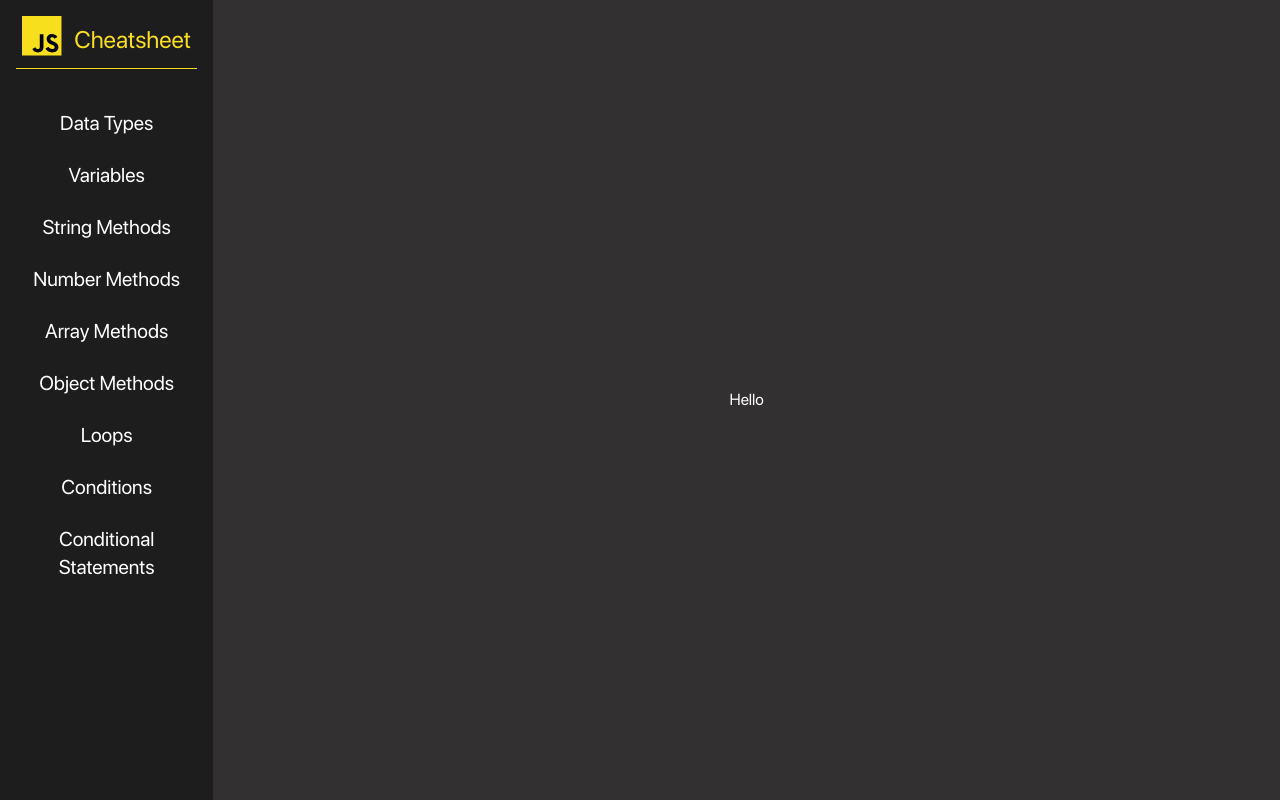
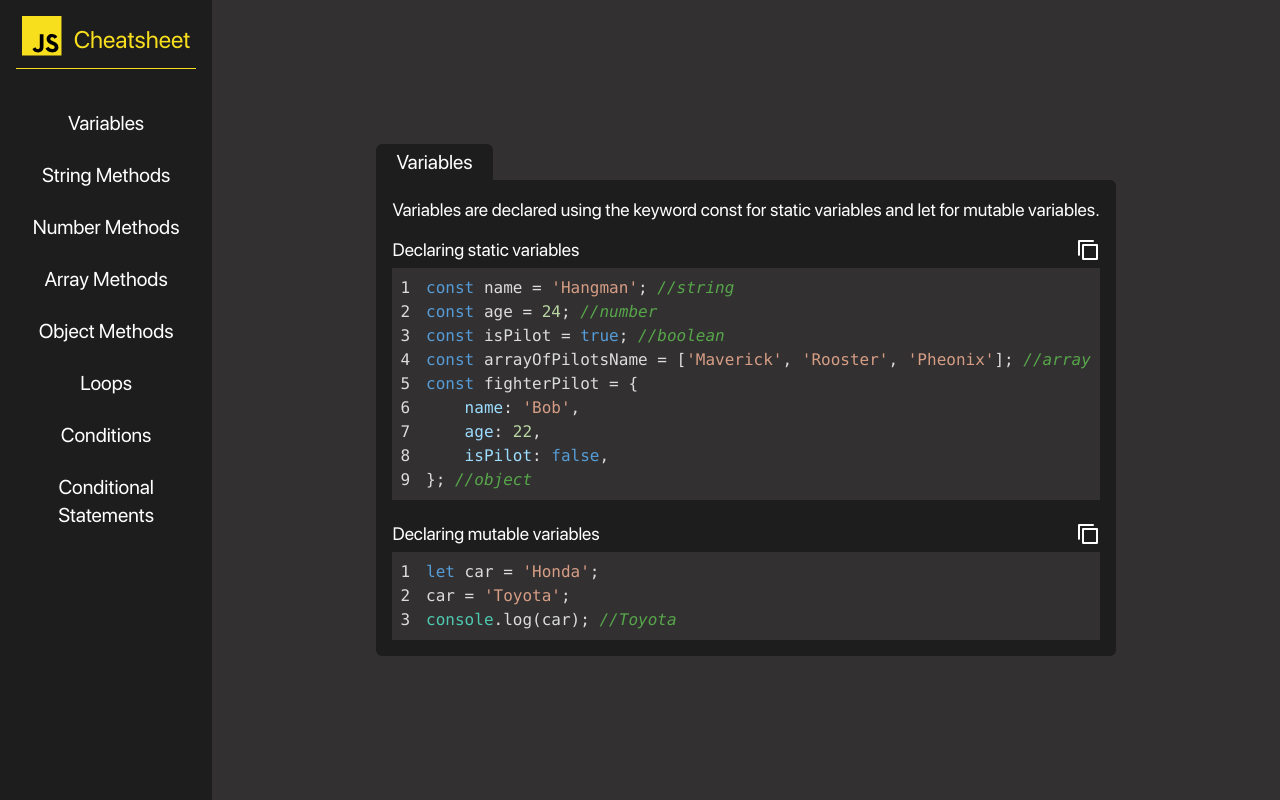
Before and after one commit to syhzrl/js-cheatsheet, a Next.js app: page / in a window 1280 px wide. Built offline with nearby package versions, Linux system fonts and the light colour scheme.

Commit message:
Created card component with syntax highlighting and code copy functionality

```diff
--- a/package.json
+++ b/package.json
@@ -13,13 +13,15 @@
     "next": "12.3.1",
     "postcss": "^8.4.19",
     "react": "18.2.0",
-    "react-dom": "18.2.0"
+    "react-dom": "18.2.0",
+    "react-syntax-highlighter": "^15.5.0"
   },
   "devDependencies": {
     "@svgr/webpack": "^6.5.1",
     "@types/node": "18.11.7",
     "@types/react": "18.0.24",
     "@types/react-dom": "18.0.8",
+    "@types/react-syntax-highlighter": "^15.5.5",
     "@typescript-eslint/eslint-plugin": "^5.41.0",
     "@typescript-eslint/parser": "^5.41.0",
     "eslint": "8.26.0",
--- /dev/null
+++ b/src/assets/contents/Variables.ts
@@ -0,0 +1,25 @@
+import { CardContent } from 'entity/Card';
+
+const staticVarCode = `const name = 'Hangman'; //string
+const age = 24; //number
+const isPilot = true; //boolean
+const arrayOfPilotsName = ['Maverick', 'Rooster', 'Pheonix']; //array
+const fighterPilot = {
+    name: 'Bob',
+    age: 22,
+    isPilot: false,
+}; //object`;
+
+const mutableVarCode = `let car = 'Honda';
+car = 'Toyota';
+console.log(car); //Toyota`;
+
+const variablesContent: CardContent[] = [{
+    text: 'Declaring static variables',
+    code: staticVarCode,
+}, {
+    text: 'Declaring mutable variables',
+    code: mutableVarCode,
+}];
+
+export default variablesContent;
--- /dev/null
+++ b/src/assets/contents/index.ts
@@ -0,0 +1,17 @@
+import { CardContent } from 'entity/Card';
+
+import variablesContent from './Variables';
+
+interface Content {
+    title: string;
+    desc: string;
+    content: CardContent[];
+}
+
+const contents: Content[] = [{
+    title: 'Variables',
+    desc: 'Variables are declared using the keyword const for static variables and let for mutable variables.',
+    content: variablesContent,
+}];
+
+export default contents;
--- /dev/null
+++ b/src/components/Card.tsx
@@ -0,0 +1,85 @@
+import React, { FunctionComponent } from 'react';
+import SyntaxHighlighter from 'react-syntax-highlighter';
+import { vs2015 } from 'react-syntax-highlighter/dist/cjs/styles/hljs';
+
+import CopyIcon from 'assets/icons/copy.svg';
+
+import { CardContent } from 'entity/Card';
+
+interface CardContentProps {
+    title: string;
+    code: string;
+}
+
+const CardContent: FunctionComponent<CardContentProps> = (props: CardContentProps) => {
+    const { title, code } = props;
+    return (
+        <div className='flex flex-col gap-1'>
+            <div className='w-full text-lg flex justify-between'>
+                <p>
+                    {title}
+                </p>
+
+                <button
+                    type='button'
+                    onClick={() => navigator.clipboard.writeText(code)}
+                >
+                    <CopyIcon />
+                </button>
+            </div>
+
+            <SyntaxHighlighter
+                language='typescript'
+                style={vs2015}
+                showLineNumbers
+                customStyle={{
+                    backgroundColor: '#323031',
+                    width: '100%',
+                    margin: 0,
+                    display: 'flex',
+                }}
+            >
+                {code}
+            </SyntaxHighlighter>
+        </div>
+    );
+};
+
+interface CardProps {
+    title: string;
+    desc: string;
+    content: CardContent[];
+}
+
+const Card: FunctionComponent<CardProps> = (props: CardProps) => {
+    const { title, desc, content } = props;
+
+    return (
+        <div className=''>
+            <div className='bg-bgSecondary rounded-t-md w-fit px-5 py-1 text-xl'>
+                {title}
+            </div>
+
+            <div className='bg-bgSecondary flex flex-col items-center rounded-b-md rounded-tr-md p-4 space-y-3'>
+                <div className='w-full text-lg'>
+                    {desc}
+                </div>
+
+                <div className='flex flex-col space-y-5 w-full'>
+                    {content.map(item => {
+                        const { text, code } = item;
+                        return (
+                            <CardContent
+                                key={text}
+                                title={text}
+                                code={code}
+                            />
+                        );
+                    })}
+                </div>
+            </div>
+        </div>
+    );
+};
+
+export default Card;
--- a/src/components/NavMenu.tsx
+++ b/src/components/NavMenu.tsx
@@ -22,7 +22,6 @@ const NavMenuButton: FunctionComponent<NavMenuButtonProps> = (props: NavMenuButt
 
 const NavMenu: FunctionComponent = () => {
     const navMenuButtonsLabel = [
-        'Data Types',
         'Variables',
         'String Methods',
         'Number Methods',
@@ -34,7 +33,7 @@ const NavMenu: FunctionComponent = () => {
     ];
 
     return (
-        <div className='bg-[#1e1d1d] text-white w-1/5 sticky top-0 flex flex-col items-center h-screen'>
+        <div className='bg-bgSecondary text-white w-1/5 sticky top-0 flex flex-col items-center h-screen'>
             <div className='text-jsYellow p-4 text-2xl flex flex-col justify-center items-center w-full space-y-3'>
                 <div className='flex justify-center items-end space-x-3'>
                     <JsIcon
--- a/src/containers/dashboard/index.tsx
+++ b/src/containers/dashboard/index.tsx
@@ -1,23 +1,29 @@
 import React, { FunctionComponent, useState, useEffect } from 'react';
 
+import contents from 'assets/contents';
+
 import NavMenu from 'components/NavMenu';
+import Card from 'components/Card';
 
 const DashboardScreen: FunctionComponent = () => {
     return (
         <div className='bg-bgPrimary text-white h-full'>
-            {/* <div className='bg-jsYellow text-bgPrimary text-4xl font-bold p-8 flex items-center justify-center'>
-                <p>
-                    Javascript Cheatsheet
-                </p>
-            </div> */}
-
             <div className='flex'>
                 <NavMenu />
 
-                <div className='w-full flex flex-col items-center justify-center'>
-                    <p>
-                        Hello
-                    </p>
+                <div className='w-full flex flex-wrap items-center justify-center p-5 gap-5'>
+                    {contents.map(item => {
+                        const { title, desc, content } = item;
+
+                        return (
+                            <Card
+                                key={title}
+                                title={title}
+                                desc={desc}
+                                content={content}
+                            />
+                        );
+                    })}
                 </div>
             </div>
         </div>
--- /dev/null
+++ b/src/entity/Card.ts
@@ -0,0 +1,4 @@
+export interface CardContent {
+    text: string;
+    code: string;
+}
--- a/tailwind.config.js
+++ b/tailwind.config.js
@@ -5,6 +5,7 @@ module.exports = {
         extend: {
             colors: {
                 bgPrimary: '#323031',
+                bgSecondary: '#1e1d1d',
                 jsYellow: '#F7DF1E',
             },
         },
```
Also changed, not shown: src/assets/icons/copy.svg (added), 1 other file (tests, documents, lock files or other folders).
